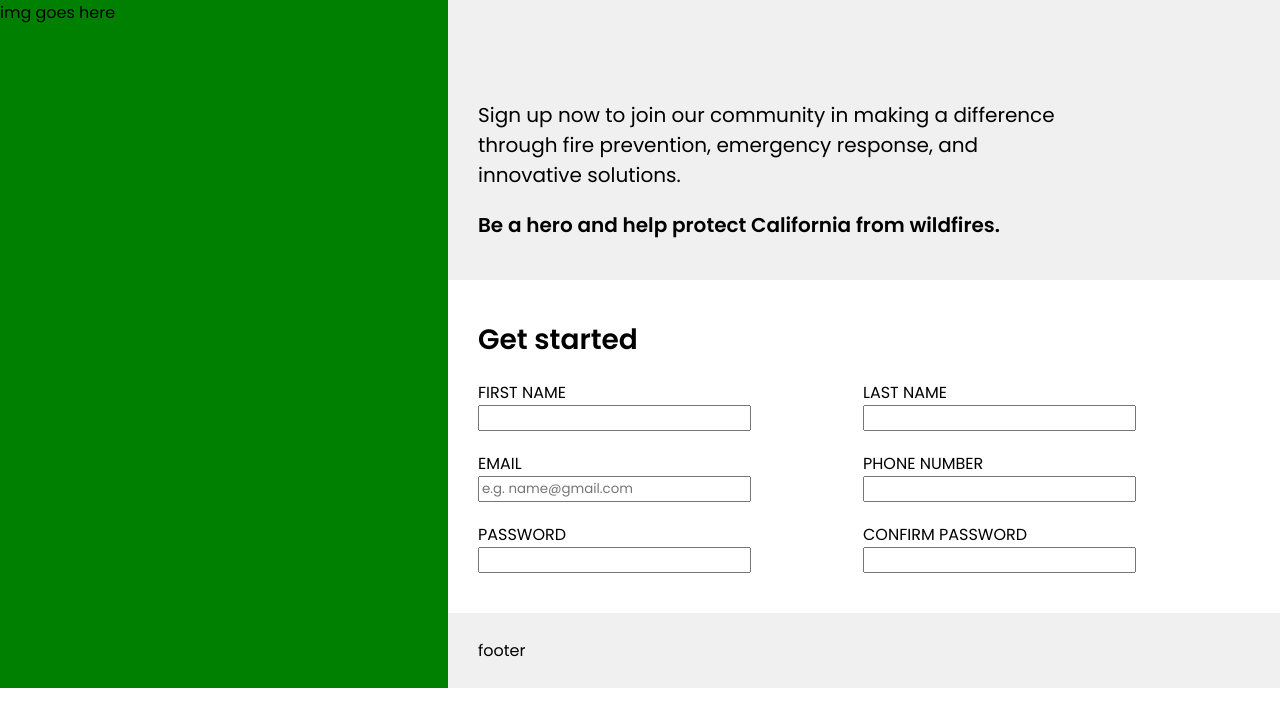
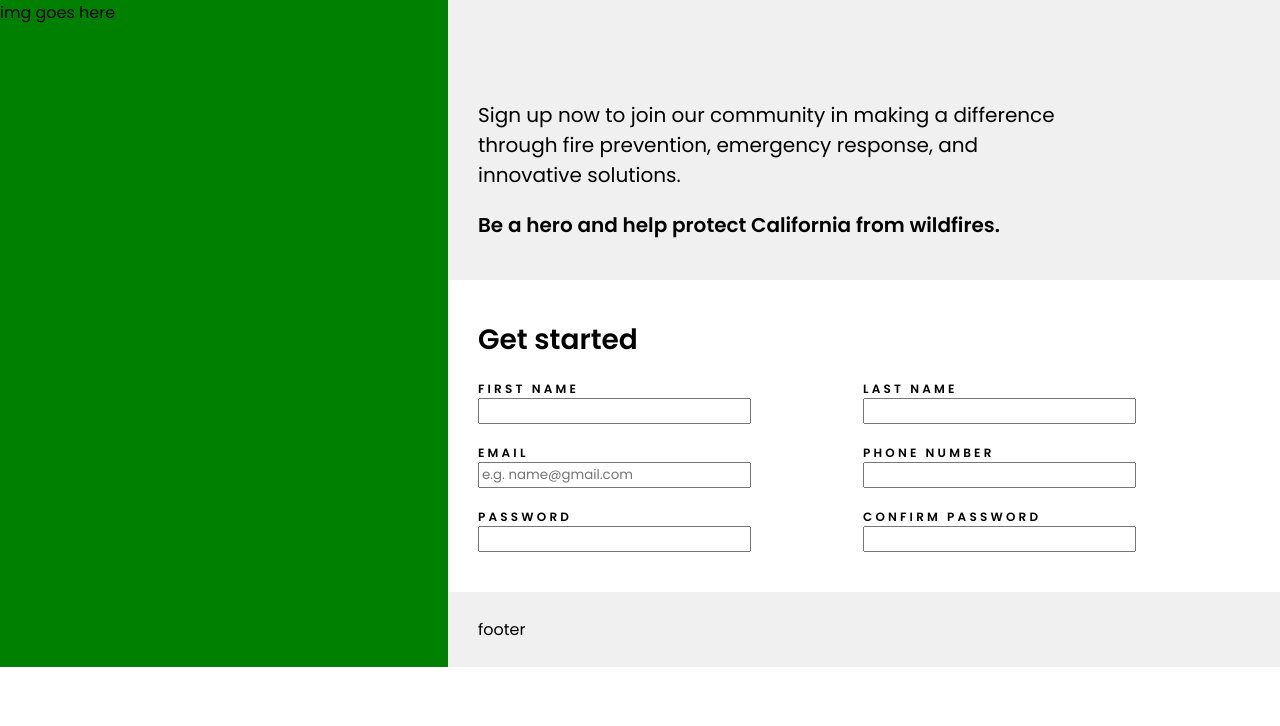
Before and after one commit to chckn9/sign-up-form, a plain HTML site: page index.html in a window 1280 px wide. Drawn offline with Linux system fonts and the light colour scheme.

Commit message:
Change styling of field headings

```diff
--- a/styles.css
+++ b/styles.css
@@ -14,6 +14,12 @@ h1 {
 
 input {
   width: 100%;
+}
+
+label {
+  font-size: 12px;
+  font-weight: 700;
+  letter-spacing: 0.2rem;
 }
 
 :root {
```
